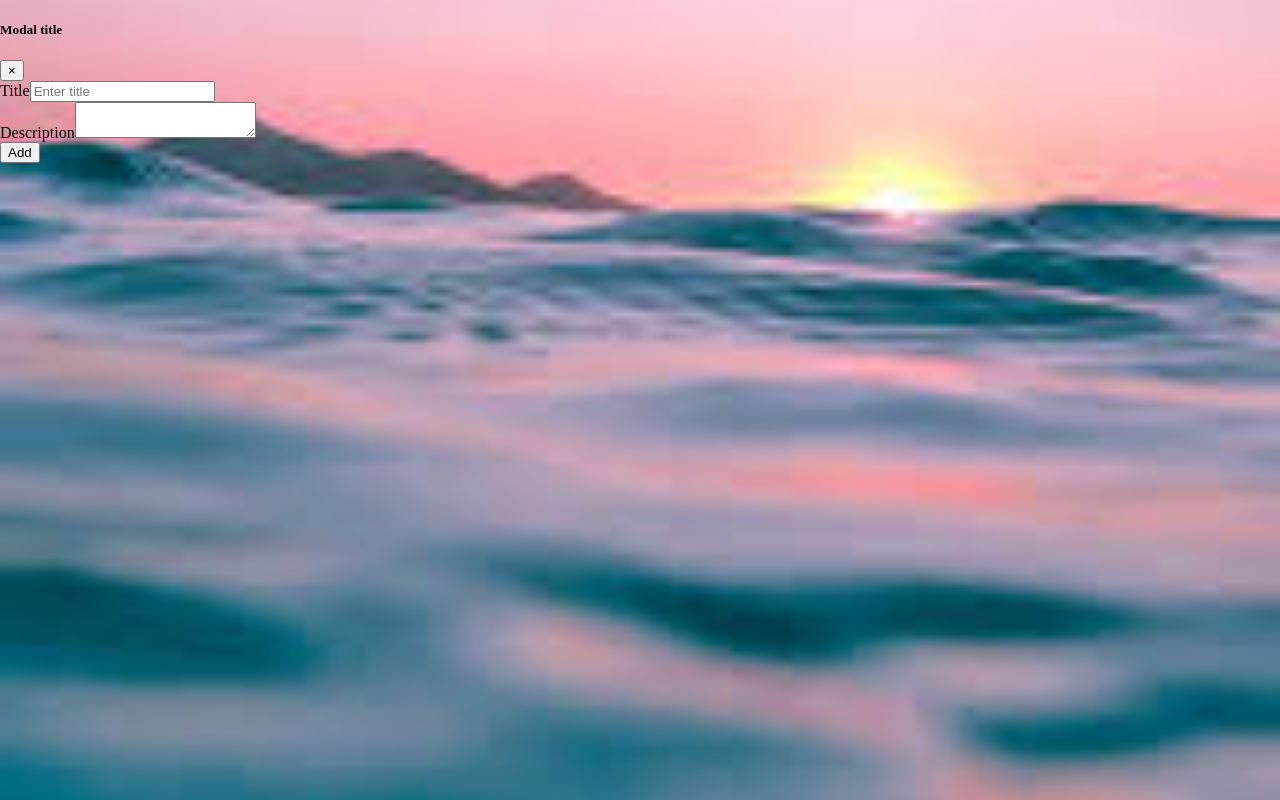
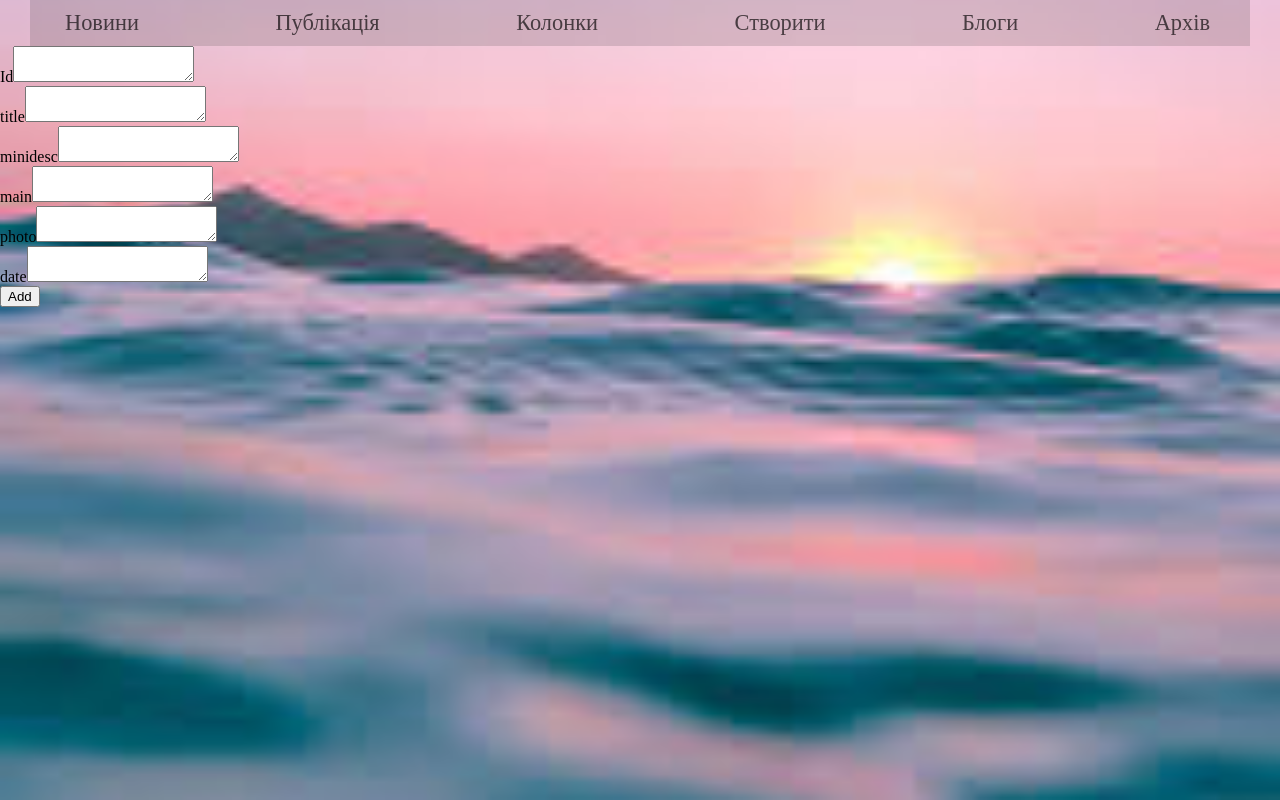
Before and after one commit to su115/strong_testing, an Angular app in the folder angular-test-app/: page /main2 in a window 1280 px wide. Built offline with nearby package versions, Linux system fonts and the light colour scheme.

Commit message:
0.4 from Bogdan

```diff
--- a/angular-test-app/src/app/component2/Addpost/add-post.component.html
+++ b/angular-test-app/src/app/component2/Addpost/add-post.component.html
@@ -1,4 +1,4 @@
-<div class="modal fade" id="exampleModal" tabindex="-1" role="dialog" aria-labelledby="exampleModalLabel" aria-hidden="true">
+<!-- <div class="modal fade" id="exampleModal" tabindex="-1" role="dialog" aria-labelledby="exampleModalLabel" aria-hidden="true">
     <div class="modal-dialog" role="document">
         <div class="modal-content">
             <div class="modal-header">
@@ -30,4 +30,36 @@
             </div>
         </div>
     </div>
+</div> -->
+<app-menu></app-menu>
+<div class="form-group">
+  <label for="exampleInputPassword1">Id</label>
+  <textarea name="description" class="form-control" id="id" placeholder="ID">
+  </textarea>
 </div>
+<div class="form-group">
+  <label for="exampleInputPassword1">title</label>
+  <textarea name="description" class="form-control" id="title" placeholder="Password">
+  </textarea>
+</div>
+<div class="form-group">
+  <label for="exampleInputPassword1">minidesc</label>
+  <textarea name="description" class="form-control" id="minidesc" placeholder="Password">
+  </textarea>
+</div>
+<div class="form-group">
+  <label for="exampleInputPassword1">main</label>
+  <textarea name="description" class="form-control" id="main" placeholder="Password">
+  </textarea>
+</div>
+<div class="form-group">
+  <label for="exampleInputPassword1">photo</label>
+  <textarea name="description" class="form-control" id="photo" placeholder="Password">
+  </textarea>
+</div>
+<div class="form-group">
+  <label for="exampleInputPassword1">date</label>
+  <textarea name="description" class="form-control" id="date" placeholder="Password">
+  </textarea>
+</div>
+<button type="button" class="btn" (click)="Add_Active()">Add</button>
--- a/angular-test-app/src/app/component2/Addpost/add-post.component.ts
+++ b/angular-test-app/src/app/component2/Addpost/add-post.component.ts
@@ -1,5 +1,6 @@
 import { Component } from '@angular/core';
-import { Post } from '../models/post.model';
+import { NEWS } from '../../shared/NEWS_INTERFACE'
+import {SelectNewService} from '../../select-new.service'
 
 @Component({
   selector: 'app-add-post',
@@ -7,9 +8,30 @@ import { Post } from '../models/post.model';
   styleUrls: ['./add-post.component.css']
 })
 export class AddPostComponent {
+  constructor(public selectNew:SelectNewService) {
 
-  constructor() {
-
+  }
+  Add_Active(){
+    var object:NEWS;
+    var id = (<HTMLInputElement>document.getElementById('id')).value;
+    console.log(id);
+    var title = (<HTMLInputElement>document.getElementById('title')).value;
+    console.log(title);
+    var minidesc = (<HTMLInputElement>document.getElementById('minidesc')).value;
+    console.log(minidesc);
+    var main = (<HTMLInputElement>document.getElementById('main')).value;
+    console.log(main);
+    var photo = (<HTMLInputElement>document.getElementById('photo')).value;
+    console.log(photo);
+    var date = (<HTMLInputElement>document.getElementById('date')).value;
+    console.log(date);
+    object.id = undefined
+    object.title = title
+    object.minidesc = minidesc
+    object.main = undefined
+    object.photo = photo
+    object.date = date
+    this.selectNew.AddPost(object)
   }
 
 }
--- a/angular-test-app/src/app/select-new.service.ts
+++ b/angular-test-app/src/app/select-new.service.ts
@@ -17,6 +17,10 @@ export class SelectNewService {
   getNews(): NEWS[] {
     this.listN = PARSED;
     return this.listN;
+  }
+
+  AddPost(value: NEWS){
+    this.listN.push(value)
   }
 
   /*
```
Also changed, not shown: angular-test-app/src/app/bg.jpg, 1 other file (tests, documents, lock files or other folders).
